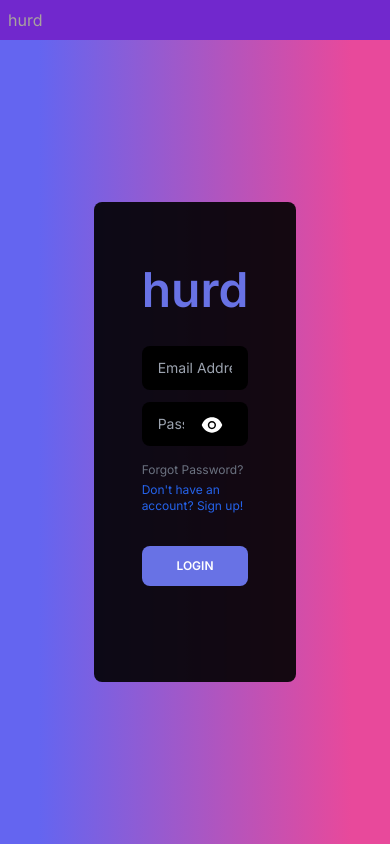
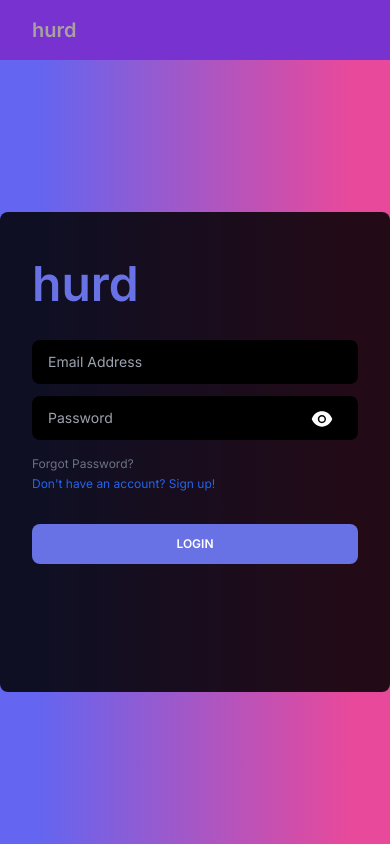
Before and after one commit to hnguyen1179/hurd-coding-challenge, a Next.js app: page / in a window 390 px wide. Built offline with nearby package versions, Linux system fonts and the light colour scheme.

Commit message:
Added full responsiveness to form

```diff
--- a/src/app/page.tsx
+++ b/src/app/page.tsx
@@ -14,8 +14,8 @@ export default function Login() {
   };
 
   return (
-    <main className="flex h-full items-center justify-center bg-gradient-linear p-24">
-      <div className="flex h-[30rem] max-w-[30rem] grow flex-col gap-4 rounded-lg bg-black bg-opacity-90 p-12">
+    <main className="flex h-full items-center justify-center bg-gradient-linear sm:p-24">
+      <div className="flex w-full grow flex-col gap-4 rounded-lg bg-black bg-opacity-85 p-8 h-[30rem] sm:max-w-[30rem] md:p-12">
         <div className="text-hurd-purple-light my-4 text-5xl font-semibold">
           hurd
         </div>
--- a/src/components/Header/index.tsx
+++ b/src/components/Header/index.tsx
@@ -1,13 +1,11 @@
-import React from "react";
-
 const Header = () => {
-	return (
-		<header className="bg-hurd-purple p-2 flex">
-			<a className="text-stone-400" href="/">
-				hurd
-			</a>
-		</header>
-	);
+  return (
+    <header className="flex bg-hurd-purple bg-opacity-95 px-8 py-4">
+      <a className="text-xl font-semibold text-stone-400" href="/">
+        hurd
+      </a>
+    </header>
+  );
 };
 
 export default Header;
```
